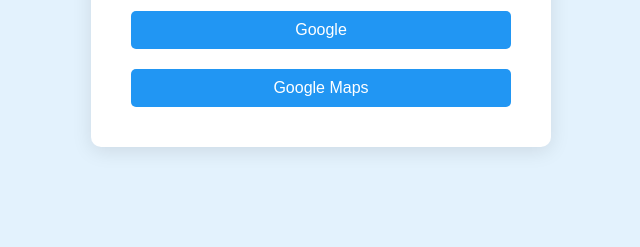
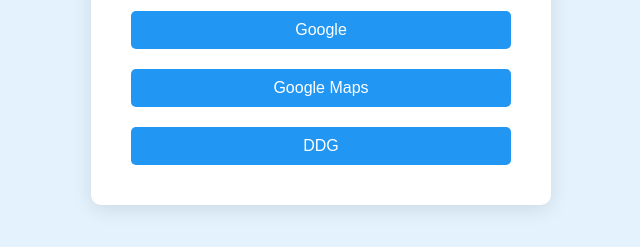
Before and after one commit to NTUT-NPC/link, a plain HTML site: page docs/template/index.html in a window 1280 px wide. Shown: the part 129-376 px from the top of the page, without its empty margins (319-959 px from the left). Drawn offline with Linux system fonts and the light colour scheme.

Commit message:
Update generated HTML files

```diff
--- a/docs/template/index.html
+++ b/docs/template/index.html
@@ -53,6 +53,7 @@
     <h1>template</h1>
 <a href="https://www.google.com">Google</a>
 <a href="https://maps.google.com">Google Maps</a>
+<a href=" https://ddg.gg">DDG</a>
 
   </div>
 </body>
```
